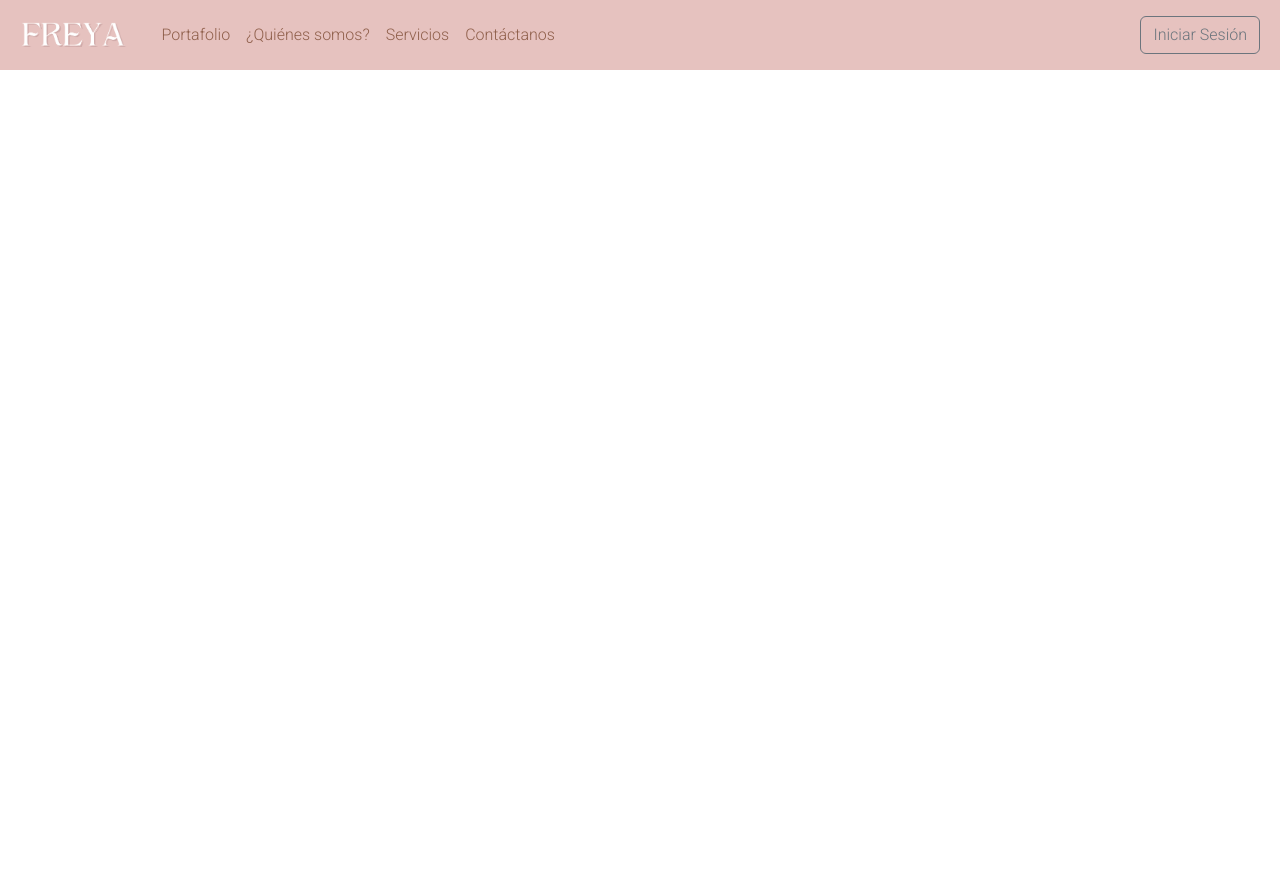
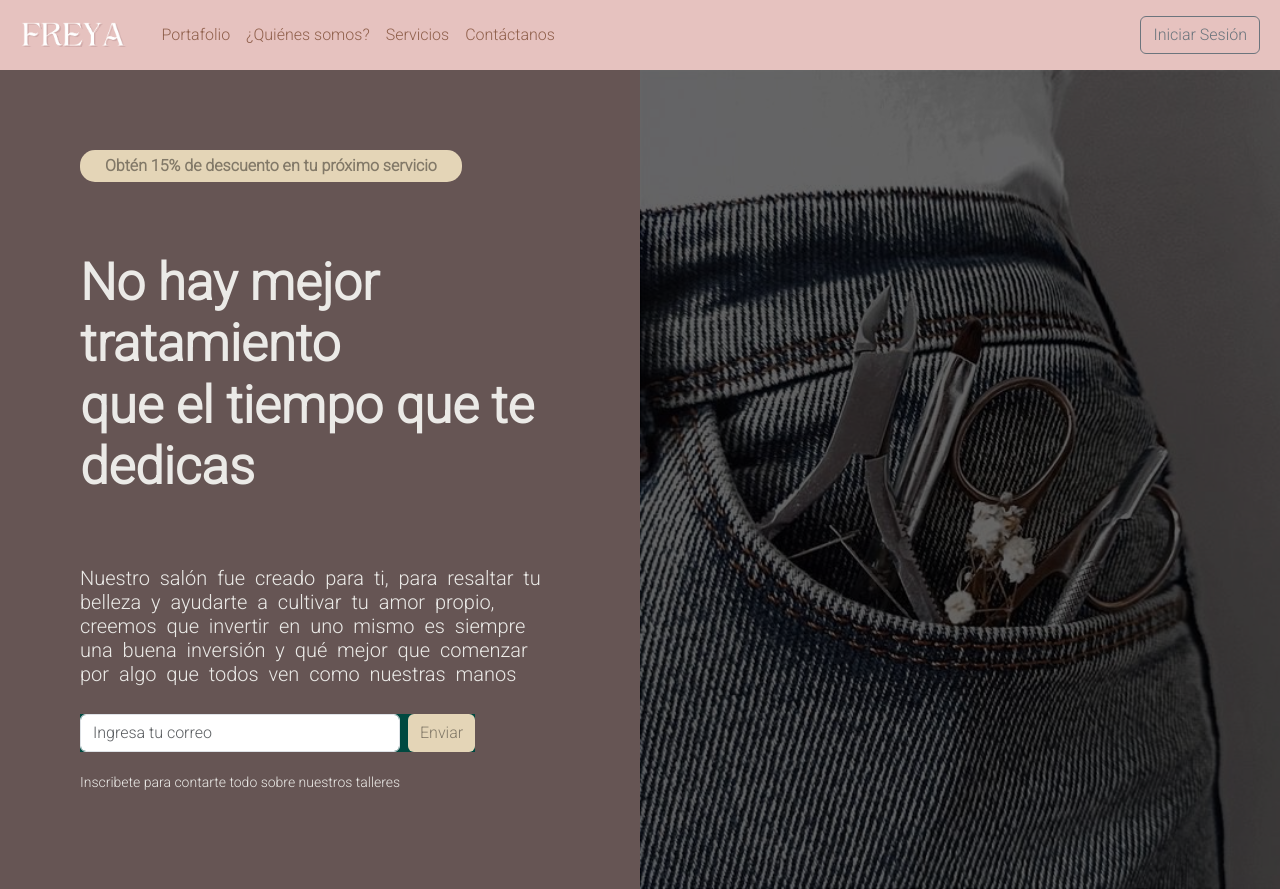
Before and after one commit to Mcarrascot/Landing-de-Ventas, a plain HTML site: page index.html in a window 1280 px wide. Before the commit the page ends 800 px from the top, so only its background shows below. Drawn offline with nearby package versions, Linux system fonts and the light colour scheme.

Commit message:
Añadí Jumbotron

```diff
--- a/index.html
+++ b/index.html
@@ -53,8 +53,38 @@
   </nav>
 
 
+
+  <!--Jumbotron-->
+  <div class="contenedor">
+    <div class="left">
+
+      <a href="">Obtén 15% de descuento en tu próximo servicio </a>
+      <h1>No hay mejor tratamiento <br>
+        que el tiempo que te dedicas </h1>
+
+      <h2> Nuestro salón fue creado para ti, para resaltar tu belleza y ayudarte a cultivar tu amor propio, creemos que
+        invertir en uno mismo es siempre una buena inversión y qué mejor que comenzar por algo que todos ven como
+        nuestras manos </h2>
+
+      <nav class="bg-body-tertiary">
+        <div class="container3">
+          <form class="d-flex" role="search">
+            <input class="form-control me-2" type="search" placeholder="Ingresa tu correo"
+              aria-label="Ingresa tu correo">
+            <button class="btn btn-outline-success" type="submit">Enviar</button>
+          </form>
         </div>
       </nav>
+
+      <p> Inscribete para contarte todo sobre nuestros talleres </p>
+    </div>
+
+    <div class="right">
+      <img src="./assets/img/herramientasnails.jpeg" alt="Five developers at work.">
+
+    </div>
+
+  </div>
 
 
 
```
